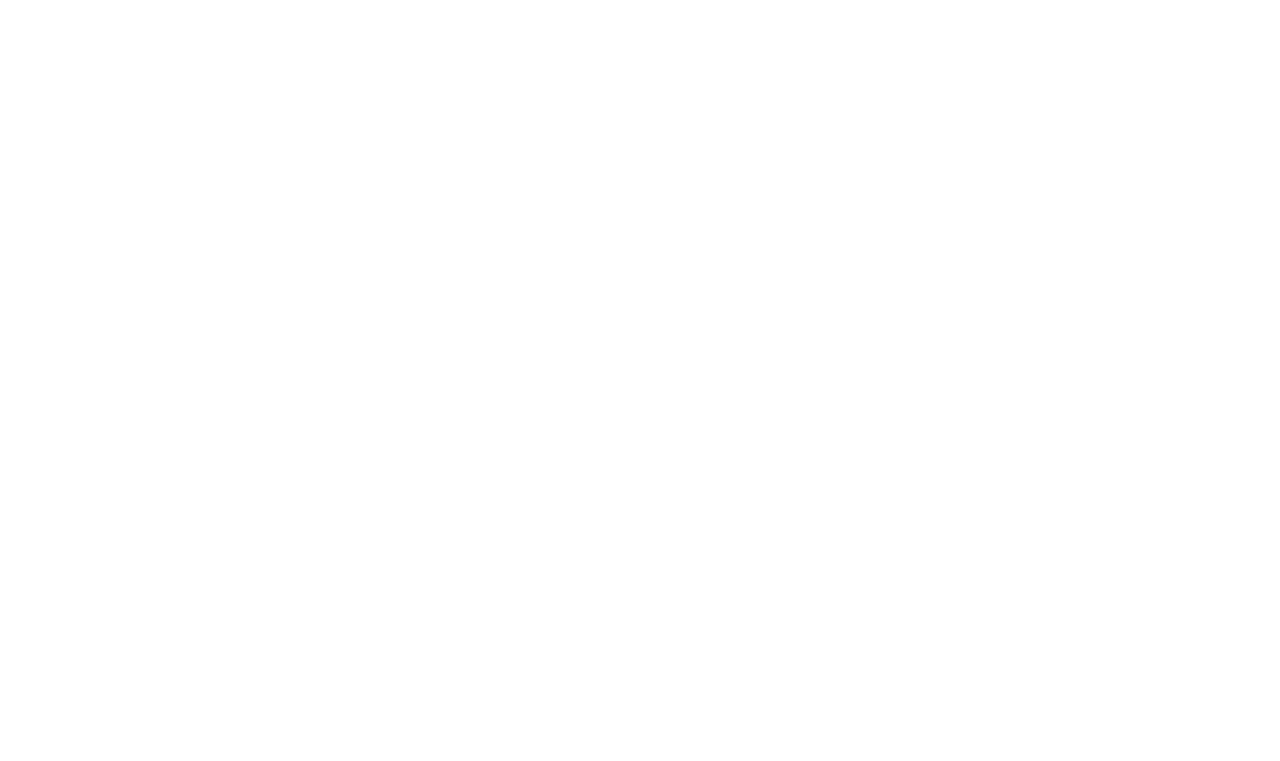
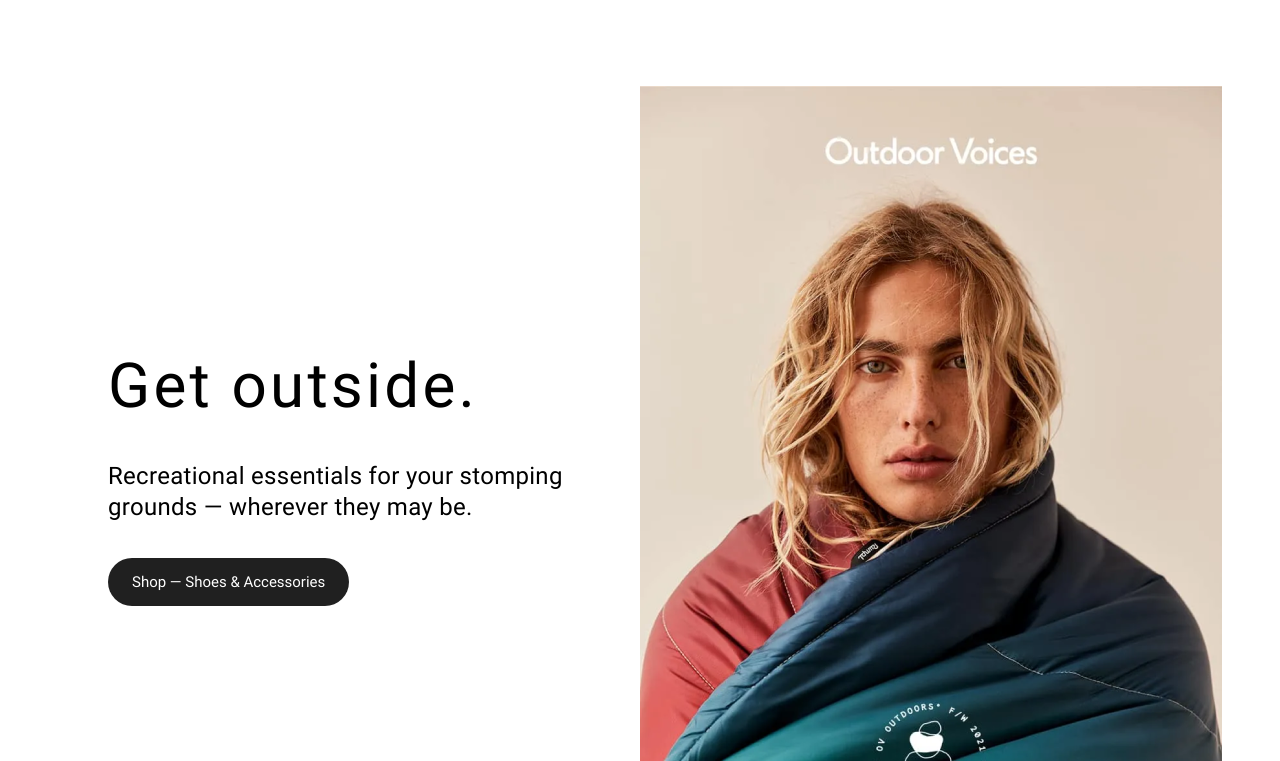
Before and after one commit to Nurbick/Outdoor, a React (Create React App) app: page / in a window 1280 px wide. Shown: the part 3679-4440 px from the top of the page. Before the commit the page ends 3765 px from the top, so only its background shows below. Built offline with nearby package versions, Linux system fonts and the light colour scheme.

Commit message:
first connit

```diff
--- /dev/null
+++ b/src/pages/sections/GetOutside/GetOutside.jsx
@@ -0,0 +1,48 @@
+import React from 'react'
+
+// Image for the right side
+import getOutsideImg from '../../assets/images/getOutside/getOutsideImg.png'
+
+const GetOutside = () => {
+    return (
+        <section className='getOutside'>
+            <div className="container">
+                <div className="getOutside__content">
+
+
+                    {/* Left Side */}
+
+                    <div className="getOutside__left">
+
+                        <h2 className="getOutside__title">
+                        Get outside.
+                        </h2>
+
+                        <p className="getOutside__text">
+                        Recreational essentials for your stomping grounds — wherever they may be.
+                        </p>
+
+                        <button className="getOutside__button">
+                        Shop — Shoes & Accessories
+                        </button>
+
+                    </div>
+
+                    {/* Right side */}
+
+                    <div className="getOutside__right">
+
+                        {/* Image on the right side */}
+                        <div className="getOutside__image">
+                            <img src={getOutsideImg} alt="" />
+                        </div>
+
+                    </div>
+
+                </div>
+            </div>
+        </section>
+    )
+}
+
+export default GetOutside
--- a/src/pages/sections/Main/Main.jsx
+++ b/src/pages/sections/Main/Main.jsx
@@ -3,6 +3,7 @@
 import Arrivals from '../Arrivals/Arrivals'
 import ZipOff from '../ZipOff/ZipOff'
 import Trail from '../Trail/Trail'
+import GetOutside from '../GetOutside/GetOutside'
 
 
 const Main = () => {
@@ -12,6 +13,8 @@
             <Arrivals/>
             <ZipOff/>
             <Trail/>
+            <GetOutside/>
+            werty
         </main>
     )
 }
--- /dev/null
+++ b/src/styles/getOutside.scss
@@ -0,0 +1,58 @@
+.getOutside{
+    margin-bottom: 84px;
+    padding: 0 108px;
+    &__content{
+        display: flex;
+        justify-content: space-between;
+        align-items: center;
+    }
+    &__right{
+        width: 50%;
+        &-img{
+            width: 100%;
+        }
+    }
+    &__left{
+        width: 50%;
+    }
+
+    // Title styles
+
+    &__title{
+
+font-size: 62px;
+font-weight: 400;
+line-height: 80px;
+letter-spacing: 3.200000047683716px;
+text-align: left;
+
+    }
+
+    // Text description styles
+
+    &__text{
+        font-family: Roboto;
+font-size: 24px;
+font-weight: 400;
+line-height: 31px;
+letter-spacing: 0.30000001192092896px;
+text-align: left;
+margin: 35px 0;
+
+    }
+
+
+
+    //Button styles
+    &__button{
+        font-family: Roboto;
+font-size: 15px;
+font-weight: 400;
+line-height: 48px;
+letter-spacing: 0em;
+text-align: center;
+background-color: $black;
+color: $white;
+    }
+
+}
--- a/src/styles/style.scss
+++ b/src/styles/style.scss
@@ -10,9 +10,13 @@
 }
 
 
+
+// Color values
 $white: #ffffff;
 $black: #202020;
 
+
+// Usual button styles
 
 button{
     background: $white;
@@ -52,8 +56,9 @@
 
 
 
-@import "header";
-@import "start";
-@import "arrivals";
-@import "zipOff";
-@import "trail";
+@import "header"; // Header
+@import "start";  // Start
+@import "arrivals"; // Arrivals
+@import "zipOff";  // ZipOff
+@import "trail";  // Trail
+@import "getOutside";   // GetOutside
```
Also changed, not shown: src/pages/assets/images/getOutside/getOutsideImg.png (added).
